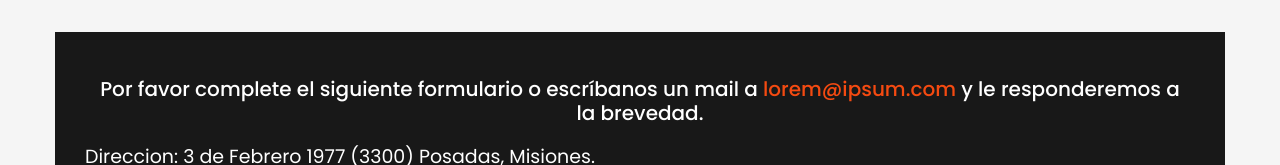
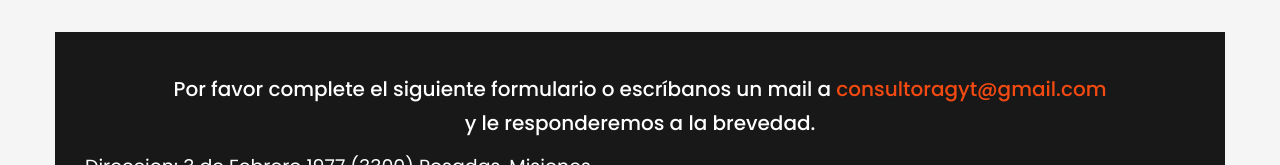
Before and after one commit to Matisebb/Entrega-Final_Santa-Cruz-Matias-GYT, a plain HTML site: page sections/Contacto1.html in a window 1280 px wide. Shown: the part 913-1078 px from the top of the page. Drawn offline with nearby package versions, Linux system fonts and the light colour scheme.

Commit message:
modificacion htmls y subida gitignore

```diff
--- a/sections/Contacto1.html
+++ b/sections/Contacto1.html
@@ -99,7 +99,8 @@
     <!-- inicio de titulo secundario de la 2da seccion -->
       <div class="sectionForm  mainModel ">
         <h3 class="textBold textLeft sectionForm text-center titulo">
-          Por favor complete el siguiente formulario o escríbanos un mail a <span>lorem@ipsum.com</span> y le responderemos a la brevedad.
+          Por favor complete el siguiente formulario o escríbanos un mail a <span>consultoragyt@gmail.com
+      </p></span> y le responderemos a la brevedad.
         </h3>
       <!-- fin de titulo secundario de la 2da seccion -->
       <!-- inicio de contenido de parrafo con formulario incluido -->
@@ -182,7 +183,8 @@
       </p>
       <p class="textLight">
         <img src="../img/envelope-solid.svg">
-        <span class="textBold">Email:</span> Lorem@inpum.dolor
+        <span class="textBold">Email:</span> consultoragyt@gmail.com
+      </p>
       </p>
       <p class="textLight">
         <img src="../img/clock-solid.svg" alt="">
```
Also changed, not shown: index.html (+1 -1 lines), sections/Faq1.html (+2 -1 lines), sections/Noticias.html (+2 -1 lines), sections/Servicios.html (+2 -1 lines), 1 other file.
